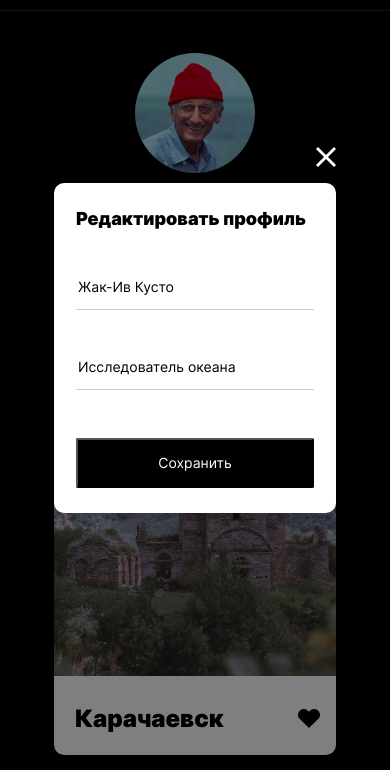
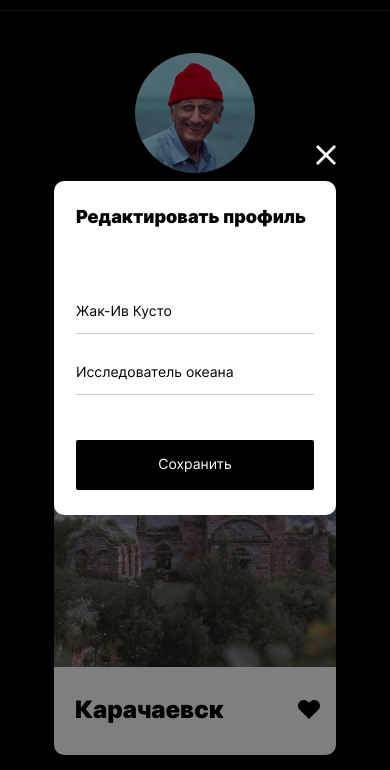
Before and after one commit to SlavaSamoylov/mesto, a plain HTML site: page index.html in a window 390 px wide. Both pictures are taken after a click on the button 294 px from the left and 289 px from the top of the page. Shown: the part 74-844 px from the top of the page. Drawn offline with Linux system fonts and the light colour scheme.

Commit message:
second atempt

```diff
--- a/blocks/element/element.css
+++ b/blocks/element/element.css
@@ -1,6 +1,5 @@
 .element {
     width: 282px;
-    height: 361px;
     background: #FFFFFF;
     border-radius: 10px;
     box-shadow: 0px 0px 25px rgba(0, 0, 0, 0.15);
--- a/blocks/popup/__container/popup__container.css
+++ b/blocks/popup/__container/popup__container.css
@@ -1,10 +1,8 @@
 .popup__container {
   position: relative;
   width: 50%;
-  height: 50%;
   margin: auto;
   max-width: 430px;
-  max-height: 330px;
   padding: 34px 36px 37px;
   box-sizing: border-box;
   border-radius: 10px;
@@ -15,7 +13,6 @@
 @media screen and (max-width: 768px) {
     .popup__container {
       min-width: 282px;
-      min-height: 322px;
       padding: 25px 22px;
     }
 }
--- a/blocks/popup/__form-button/popup__form-button.css
+++ b/blocks/popup/__form-button/popup__form-button.css
@@ -8,6 +8,8 @@
     min-height: 50px;
     border-radius: 2px;
     cursor: pointer;
+    border: 0;
+    margin-top: 18px;
 }
 
 .popup__form-button:hover {
@@ -20,5 +22,6 @@
         font-size: 14px;
         font-weight: 400;
         line-height: 16.94px;
+        margin-top: 15px;
     }
 }
--- a/blocks/popup/__form-input/popup__form-input.css
+++ b/blocks/popup/__form-input/popup__form-input.css
@@ -4,5 +4,6 @@
     line-height: 16.94px;
     border: none;
     border-bottom: 1px solid rgb(0, 0, 0, 0.2);
-    padding-bottom: 13px;
+    padding: 0 0 13px 0;
+    margin-bottom: 30px;
 }
--- a/blocks/popup/__form/popup__form.css
+++ b/blocks/popup/__form/popup__form.css
@@ -1,6 +1,5 @@
 .popup__form {
     display: flex;
-    height: 100%;
     flex-direction: column;
     justify-content: space-between;
 }
--- a/blocks/popup/__form-title/popup__form-title.css
+++ b/blocks/popup/__title/popup__title.css
@@ -1,14 +1,16 @@
-.popup__form-title {
+.popup__title {
   font-size: 24px;
   font-weight: 900;
   line-height: 29px;
   color: #000000;
   margin: 0;
+  padding-bottom: 54px;
 }
 
 @media screen and (max-width: 768px) {
-    .popup__form-title {
+    .popup__title {
       font-size: 18px;
       line-height: 22px;
+      padding-bottom: 75px;
     }
 }
--- a/blocks/popup/__opened/popup__opened.css
+++ b/blocks/popup/_opened/popup_opened.css
@@ -1,3 +1,3 @@
-.popup__opened {
+.popup_opened {
     display: flex;
 }
--- a/blocks/profile/__add-button/profile__add-button.css
+++ b/blocks/profile/__add-button/profile__add-button.css
@@ -8,6 +8,7 @@
     background-repeat: no-repeat;
     background-position: center;
     background-image: url('../../../images/add-button.svg');
+    padding: 0;
   }
 
   .profile__add-button:hover {
--- a/blocks/profile/__edit-button/profile__edit-button.css
+++ b/blocks/profile/__edit-button/profile__edit-button.css
@@ -1,4 +1,5 @@
 .profile__edit-button {
+  margin-top: 15px;
   width: 24px;
   height: 24px;
   border: 1px solid #ffffff;
@@ -17,5 +18,6 @@
     .profile__edit-button {
       width: 18px;
       height: 18px;
+      margin-top: 8px;
     }
   }
--- a/blocks/profile/__info-button/profile__info-button.css
+++ b/blocks/profile/__info-button/profile__info-button.css
@@ -1,6 +1,5 @@
 .profile__info-button {
   display: flex;
-  align-items: baseline;
 }
 
 @media screen and (max-width: 768px) {
--- a/blocks/profile/__info-description/profile__info-description.css
+++ b/blocks/profile/__info-description/profile__info-description.css
@@ -6,6 +6,8 @@
     overflow: hidden;
     white-space: nowrap;
     max-width: 336px;
+    margin-top: 16px;
+    max-width: 282px;
   }
 
 
@@ -13,5 +15,6 @@
     .profile__info-description {
       font-size: 14px;
       line-height: 16.94px;
+      margin: 14px auto 0;
     }
   }
--- a/blocks/profile/__info-title/profile__info-title.css
+++ b/blocks/profile/__info-title/profile__info-title.css
@@ -14,7 +14,6 @@
     .profile__info-title {
       font-size: 27px;
       max-width: 189px;
-      min-height: 26px;
       line-height: 32.68px;
       padding-right: 10px;
     }
--- a/blocks/profile/__info/profile__info.css
+++ b/blocks/profile/__info/profile__info.css
@@ -1,14 +1,14 @@
 .profile__info {
-    display: grid;
-    width: 336px;
-    height: 73px;
-    margin: auto auto auto 30px;
-  }
+  display: grid;
+  width: 336px;
+  margin: auto auto auto 30px;
+}
 
   @media screen and (max-width: 768px) {
     .profile__info {
       margin: 26px 0 36px;
       text-align: center;
       min-width: 282px;
+      width: 100%;
     }
   }
--- a/index.html
+++ b/index.html
@@ -136,13 +136,13 @@
           type="button"
           class="popup__close"
         ></button>
+        <h2 class="popup__title">Редактировать профиль</h2>
         <form
           class="popup__form"
           autocomplete="off"
           name="profileForm"
           method="post"
         >
-          <h2 class="popup__form-title">Редактировать профиль</h2>
           <input
             class="popup__form-input"
             id="popup__form-input_name"
@@ -161,6 +161,6 @@
         </form>
       </div>
     </div>
-    <script src="./scripts/script.js"></script>
+    <script src="./scripts/index.js"></script>
   </body>
 </html>
--- a/pages/index.css
+++ b/pages/index.css
@@ -30,7 +30,7 @@
 @import url(../blocks/popup/__container/popup__container.css);
 @import url(../blocks/popup/__close/popup__close.css);
 @import url(../blocks/popup/__form/popup__form.css);
-@import url(../blocks/popup/__form-title/popup__form-title.css);
+@import url(../blocks/popup/__title/popup__title.css);
 @import url(../blocks/popup/__form-input/popup__form-input.css);
 @import url(../blocks/popup/__form-button/popup__form-button.css);
-@import url(../blocks/popup/__opened/popup__opened.css);
+@import url(../blocks/popup/_opened/popup_opened.css);
--- a/scripts/script.js
+++ b/scripts/index.js
@@ -8,13 +8,13 @@ let nameInput = document.getElementById ('popup__form-input_name');
 let jobInput = document.getElementById ('popup__form-input_job');
 
 function showPopup() {
-    popupElement.classList.add('popup__opened');
+    popupElement.classList.add('popup_opened');
     nameInput.value = nameElement.textContent;
     jobInput.value = jobElement.textContent;
 }
 
 function closePopup() {
-    popupElement.classList.remove('popup__opened');
+    popupElement.classList.remove('popup_opened');
 }
 
 function handleFormSubmit(evt) {
```
Lines whose indentation alone changed are shown as unchanged.
